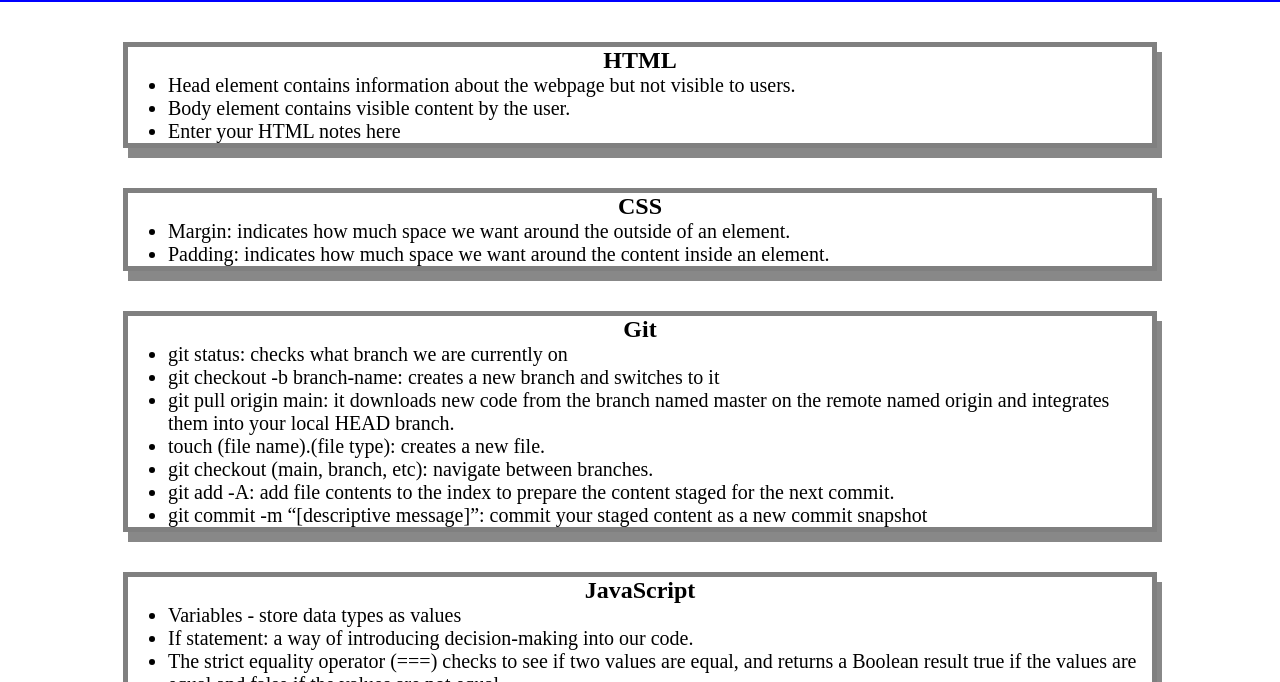
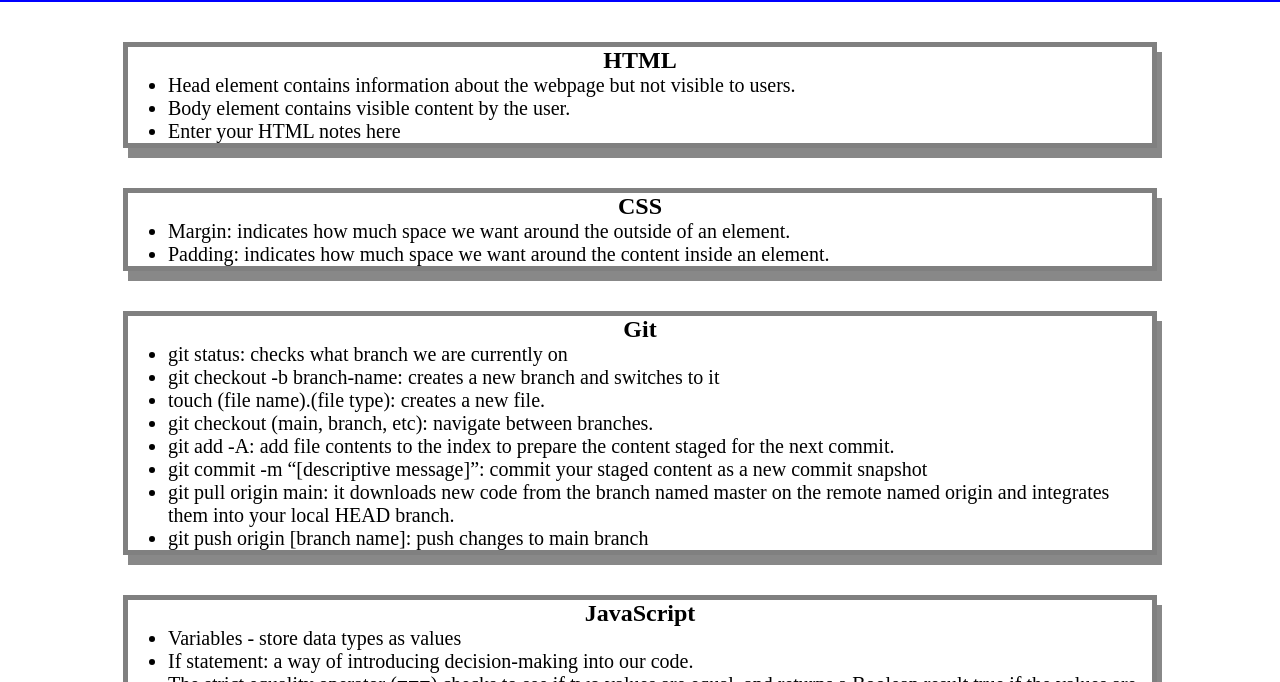
Before and after one commit to siriasjeremy/prework-study-guide, a plain HTML site: page index.html in a window 1280 px wide. Shown: the part 118-800 px from the top of the page. Drawn offline with Linux system fonts and the light colour scheme.

Commit message:
updated project README file

```diff
--- a/index.html
+++ b/index.html
@@ -36,11 +36,12 @@
         <ul>
           <li>git status: checks what branch we are currently on</li>
           <li>git checkout -b branch-name: creates a new branch and switches to it</li>
-          <li>git pull origin main: it downloads new code from the branch named master on the remote named origin and integrates them into your local HEAD branch.</li>
           <li>touch (file name).(file type): creates a new file. </li>
           <li>git checkout (main, branch, etc): navigate between branches. </li>
           <li>git add -A: add file contents to the index to prepare the content staged for the next commit.</li>
           <li>git commit -m “[descriptive message]”: commit your staged content as a new commit snapshot</li>
+          <li>git pull origin main: it downloads new code from the branch named master on the remote named origin and integrates them into your local HEAD branch.</li>
+          <li>git push origin [branch name]: push changes to main branch</li>
         </ul>
       </section>
 
```
Also changed, not shown: 1 other file.
